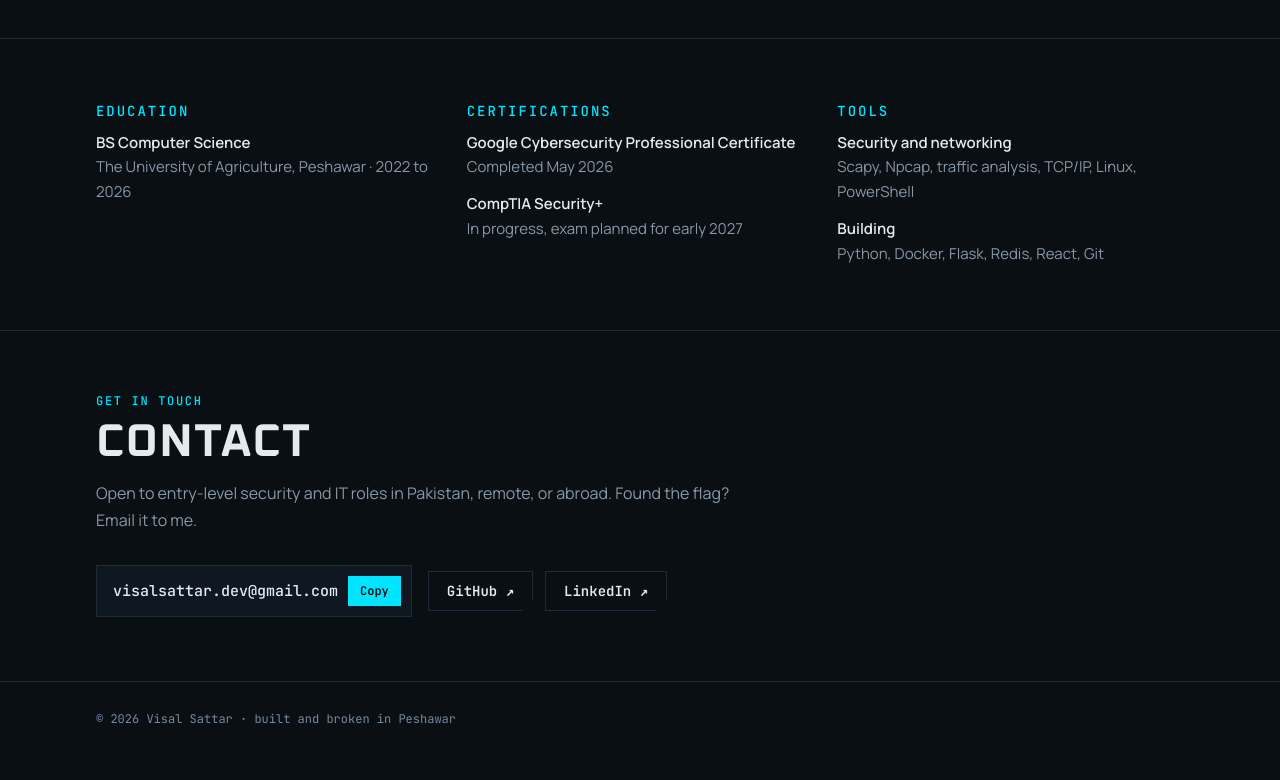
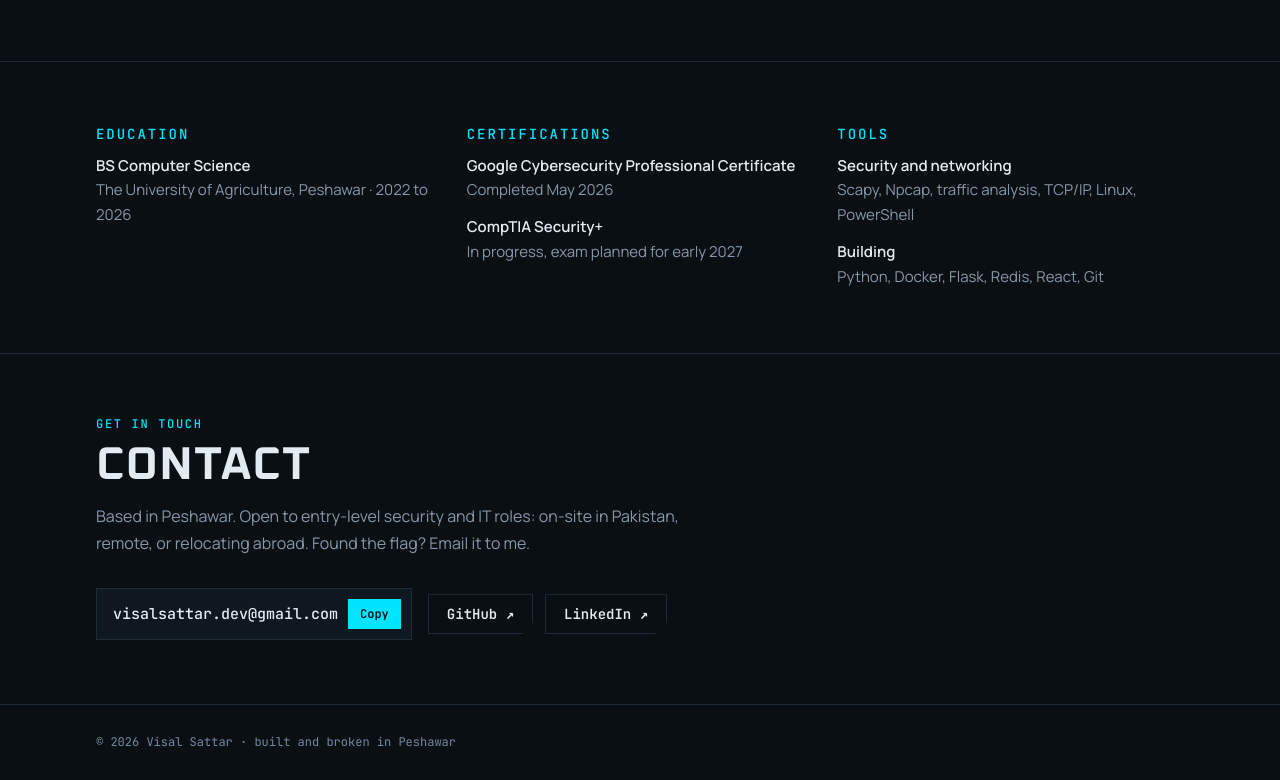
Before and after one commit to visalsattar/visalsattar.github.io, a plain HTML site: page index.html in a window 1280 px wide. Shown: the part 3016-3796 px from the top of the page. Before the commit the page ends 3773 px from the top, so only its background shows below. Drawn offline with Linux system fonts and the light colour scheme.

Commit message:
Reframe known limits, make email a mailto link, clarify location (#2)
- "Not done yet" -> "Known limits": states the measured Redis-to-dashboard latency
  (2.5 ms median, from the README), ties the ML limit to the rate rule, and presents
  the MEDIUM cap as a deliberate safety decision
- Contact email is now a mailto: link (tap-to-email on phones); Copy button unchanged
- Contact line: based in Peshawar; on-site in Pakistan, remote, or relocating abroad


Claude-Session: https://claude.ai/code/session_012pvT7y6NRabNKXRSSZdueL

Co-authored-by: Claude <noreply@anthropic.com>

```diff
--- a/assets/site.css
+++ b/assets/site.css
@@ -148,7 +148,8 @@ h1,h2,h3{font-family:var(--f-display);line-height:1.15;text-wrap:balance;margin:
 /* contact */
 .contact{display:flex;flex-wrap:wrap;gap:16px;align-items:center}
 .email{display:flex;align-items:center;gap:10px;background:var(--panel);border:1px solid var(--line);padding:10px 10px 10px 16px;font:500 15px/1 var(--f-mono);min-width:0;max-width:100%}
-.email span{user-select:all;overflow-wrap:anywhere}
+.email a{display:inline-block;padding-block:5px;color:var(--fg);text-decoration:none;user-select:all;overflow-wrap:anywhere}
+.email a:hover{color:var(--cyan);text-decoration:underline}
 .email button{font:600 12px/1 var(--f-mono);color:var(--bg);background:var(--cyan);border:0;padding:9px 12px;cursor:pointer}
 .links{display:flex;gap:12px;flex-wrap:wrap}
 .foot{padding-block:28px;border-top:1px solid var(--line);font:400 12px/1.6 var(--f-mono);color:var(--dim)}
--- a/index.html
+++ b/index.html
@@ -107,7 +107,7 @@
             <div class="fact"><span class="n">&lt;1 s</span><p><strong>Rate rule</strong> I added after the models missed a real flood from my phone.</p></div>
             <div class="fact"><span class="n">222</span><p><strong>pytest tests</strong> covering preprocessing, train/test leakage, fusion logic, route security and blocking.</p></div>
           </div>
-          <div class="limits"><b>Not done yet</b>No end-to-end latency measurement from capture to browser. The models don't catch attack types they weren't trained on, and unconfirmed anomaly alerts are capped at MEDIUM so they can't trigger blocking.</div>
+          <div class="limits"><b>Known limits</b>Latency is measured only from Redis to the dashboard (2.5 ms median), not end to end from capture to browser. The models only recognise attack types they were trained on; that's why the rate rule exists. By design, unconfirmed anomaly alerts are capped at MEDIUM so a guess can never trigger blocking.</div>
           <div class="stack"><span>Python</span><span>Scapy</span><span>scikit-learn</span><span>TensorFlow</span><span>Flask</span><span>Redis Streams</span><span>React</span><span>Docker Compose</span></div>
           <p class="code-link"><a class="mono" href="https://github.com/visalsattar/AI-Based-Intrusion-Detection-System-for-Real-Time-Threat-Detection" target="_blank" rel="noopener">Read the code ↗</a></p>
         </div>
@@ -208,10 +208,10 @@
       <div class="sec-head">
         <div class="label">Get in touch</div>
         <h2>Contact</h2>
-        <p>Open to entry-level security and IT roles in Pakistan, remote, or abroad. Found the flag? Email it to me.</p>
+        <p>Based in Peshawar. Open to entry-level security and IT roles: on-site in Pakistan, remote, or relocating abroad. Found the flag? Email it to me.</p>
       </div>
       <div class="contact">
-        <div class="email"><span id="mail">visalsattar.dev@gmail.com</span><button type="button" id="copyMail">Copy</button></div>
+        <div class="email"><a id="mail" href="mailto:visalsattar.dev@gmail.com">visalsattar.dev@gmail.com</a><button type="button" id="copyMail">Copy</button></div>
         <div class="links">
           <a class="btn ghost" href="https://github.com/visalsattar" target="_blank" rel="noopener">GitHub ↗</a>
           <a class="btn ghost" href="https://linkedin.com/in/visalsattar" target="_blank" rel="noopener">LinkedIn ↗</a>
```
